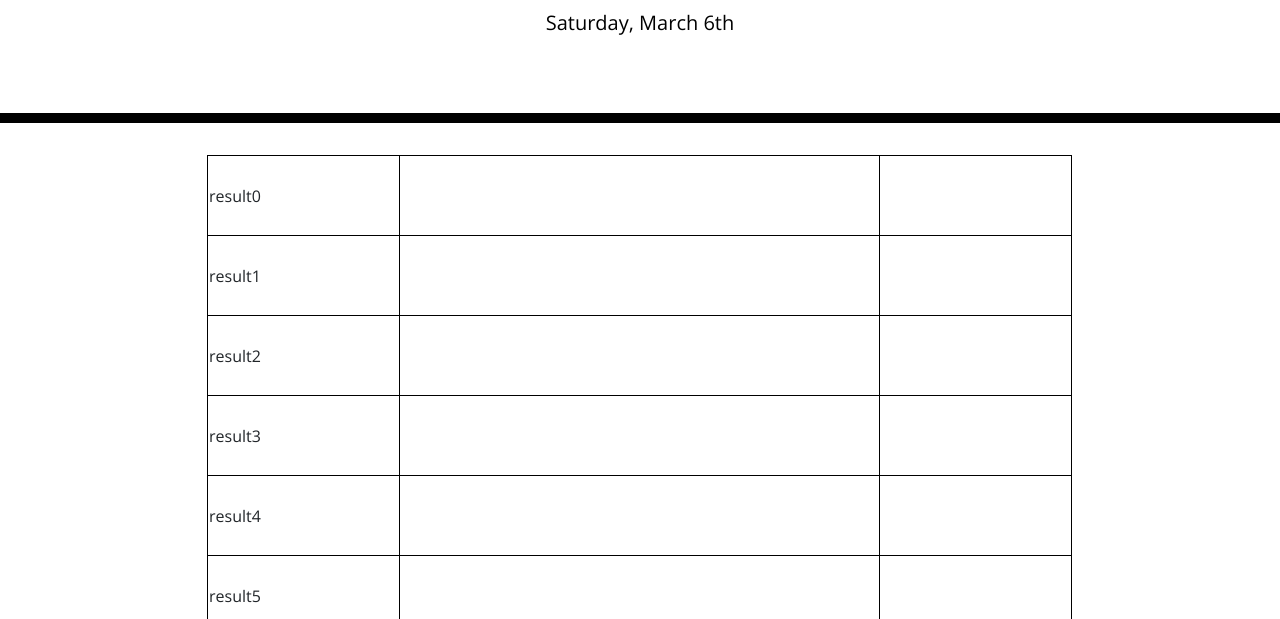
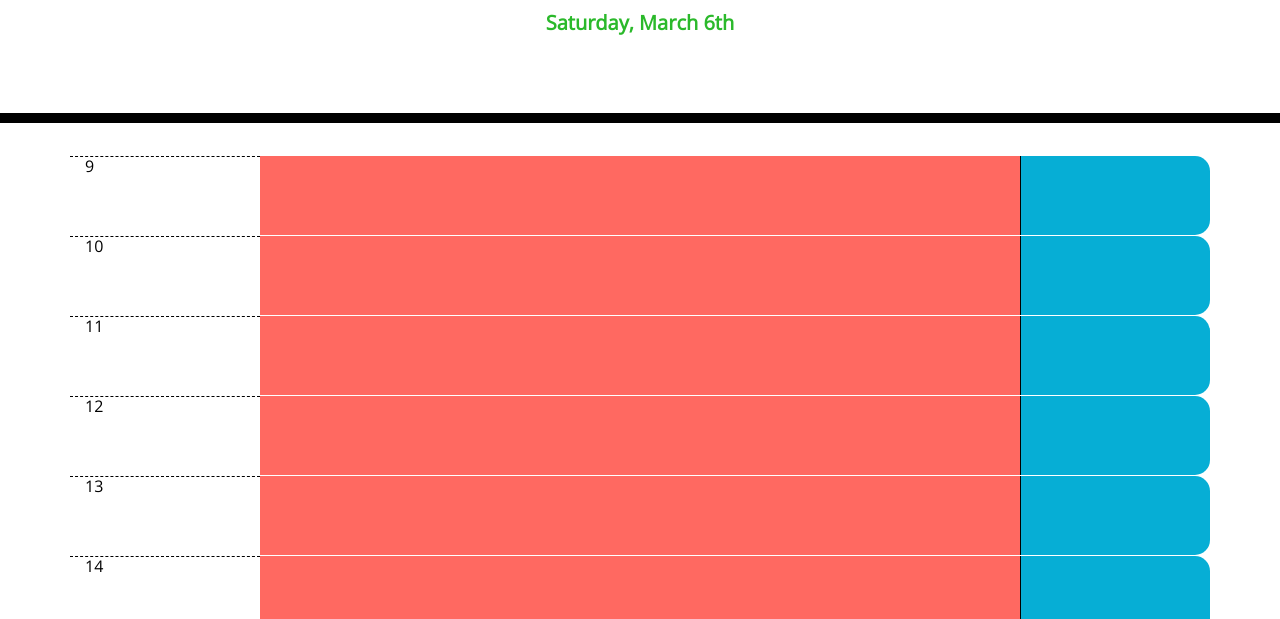
Before and after one commit to riheelh/Daily-Planner, a plain HTML site: page index.html in a window 1280 px wide. Shown: the part 181-800 px from the top of the page. Drawn offline with nearby package versions, Linux system fonts and the light colour scheme.

Commit message:
re-style table with bootstrap grid

```diff
--- a/app.js
+++ b/app.js
@@ -7,24 +7,33 @@ var today = moment().format("dddd, MMMM Do");
 $("#currentDay").text(today)
 
 
-// create timeblocks 9 AM - 5 PM, bloacks are editiable
+// create timeblocks 9 AM - 5 PM blocks
+var wrapper = $('<container>').addClass('main-table');
+for(i=9; i<18; i++){
+    var row = $('<tr>').addClass('row');
+    wrapper.append(row);
+    row.append($('<td>').addClass('hour col-md-2 col-sm-1').text(i));
+    row.append($('<td>').addClass('present col-lg-8 col-md-4 col-sm-2'))
+    row.append($('<td>').addClass('saveBtn col-md-2 col-sm-1'))
 
-var table = $('<table>').addClass('main-table');
-for(i=0; i<9; i++){
-    var row = $('<tr>').addClass('event-bar')
-    table.append(row);
-    var td =$('<td>').addClass('event-cell time-td').text('result'+ i);
-    row.append(td)
-    var td1 =$('<td>').addClass('event-cell1 text-td')
-    row.append(td1)
-    var td2 =$('<td>').addClass('event-cell1 save-td')
-    row.append(td2)
+
 }
-
-$('#table').append(table);
+$('.container').append(wrapper);
 
 // button to save the block data in local storage.
 // color code for blocks indicates past and present
 
 
-//
+// var wrapper = $('<container>').addClass('main-table');
+// for(i=9; i<18; i++){
+//     var row = $('<tr>').addClass('event-row')
+//     wrapper.append(row);
+//     var td =$('<td>').addClass('event-cell time-td').text(i);
+//     row.append(td)
+//     var td1 =$('<td>').addClass('event-cell1 text-td')
+//     row.append(td1)
+//     var td2 =$('<td>').addClass('event-cell1 saveBtn')
+//     row.append(td2)
+// }
+
+// $('.container').append(wrapper);
--- a/index.html
+++ b/index.html
@@ -30,9 +30,7 @@
     </header>
     <div class="container">
       <!-- Timeblocks go here -->
-      <div id='table'>
 
-      </div>
     </div>
 
     <script src="https://cdnjs.cloudflare.com/ajax/libs/jquery/3.2.1/jquery.min.js"></script>
--- a/style.css
+++ b/style.css
@@ -2,11 +2,6 @@ body {
   font-family: 'Open Sans', sans-serif;
   font-size: 16px;
   line-height: 1;
-  margin: auto;
-  display:flex;
-  flex-direction: column;
-  justify-content: center;
-
 }
 
 textarea{
@@ -38,7 +33,7 @@ textarea{
 .row {
   white-space: pre-wrap;
   height: 80px;
-  border-top: 1px solid white;;
+  border-top: 1px solid white;
 }
 
 .hour {
@@ -75,33 +70,39 @@ textarea{
   transition: all .3s ease-in-out;
 }
 
-table, th, td {
+#currentDay {
+  color: #2bb92b;
+  font-weight: 800;
+}
+/* table, th, td {
 	border: 1px black solid;
-}
+} */
 
-td {
+/* td {
 	height:5rem;
-}
+} */
 
-.container {
+/* .container {
   width: 70%;
   flex-direction: column;
   justify-content: center;
   margin-left: auto;
   margin-right:auto;
+} */
+
+/* .event-row {
+  width: 100%;
+  margin-bottom: 1px;
 }
 
-.event-bar {
-  width: 100%;
-}
 .time-td {
   width:12rem;
 }
 
 .text-td {
-  width:30rem;
-}
+  width:50rem;
+} */
 
-.save-td {
+/* .save-td {
   width:12rem;
-}
+} */
```
